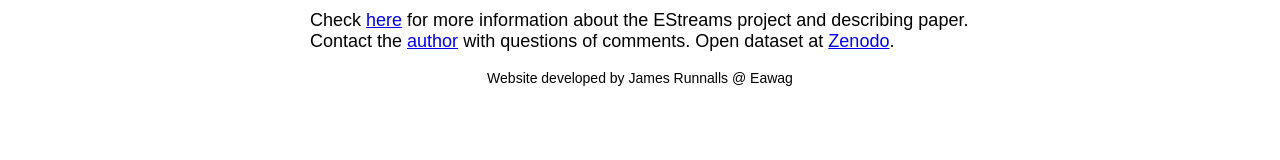
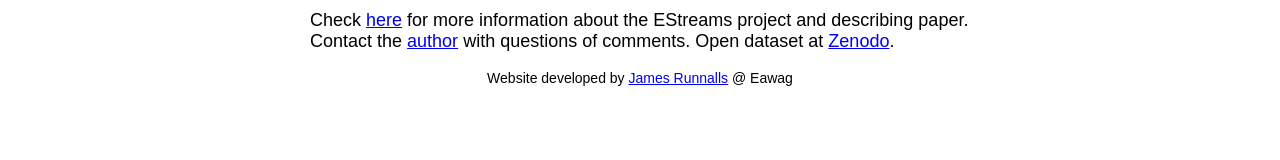
Before and after one commit to JamesRunnalls/estreams-react, a React (Create React App) app: page /about in a window 1280 px wide. Shown: the part 451-611 px from the top of the page. Built offline with nearby package versions, Linux system fonts and the light colour scheme.

Commit message:
Fix typo

```diff
--- a/src/pages/about/about.jsx
+++ b/src/pages/about/about.jsx
@@ -46,7 +46,7 @@ class About extends Component {
               <a href="https://zenodo.org/records/13961394">Zenodo</a>.
             </p>
             <div className="developer">
-              Website developed by James Runnalls @ Eawag
+              Website developed by <a href="https://www.eawag.ch/en/about-us/portrait/organisation/staff/profile/james-runnalls/show/">James Runnalls</a> @ Eawag
             </div>
           </div>
           <Footer />
```
Also changed, not shown: 1 other file (tests, documents, lock files or other folders).
